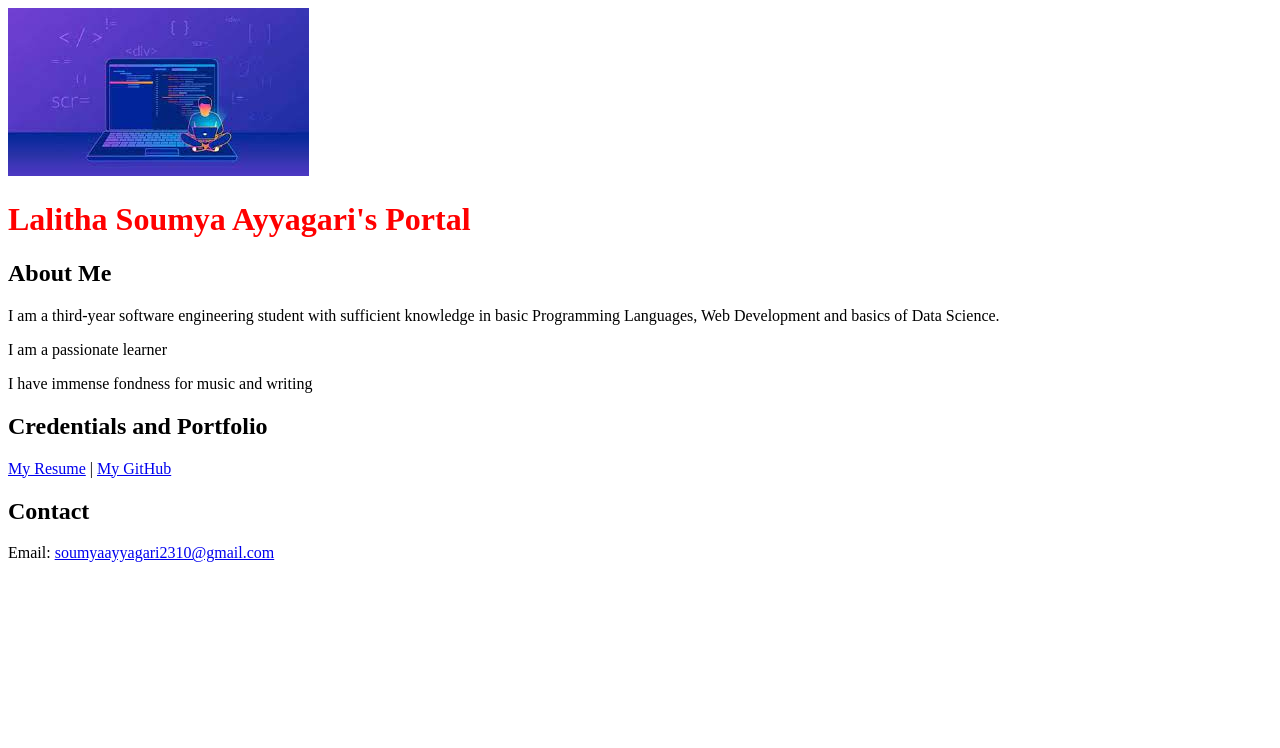
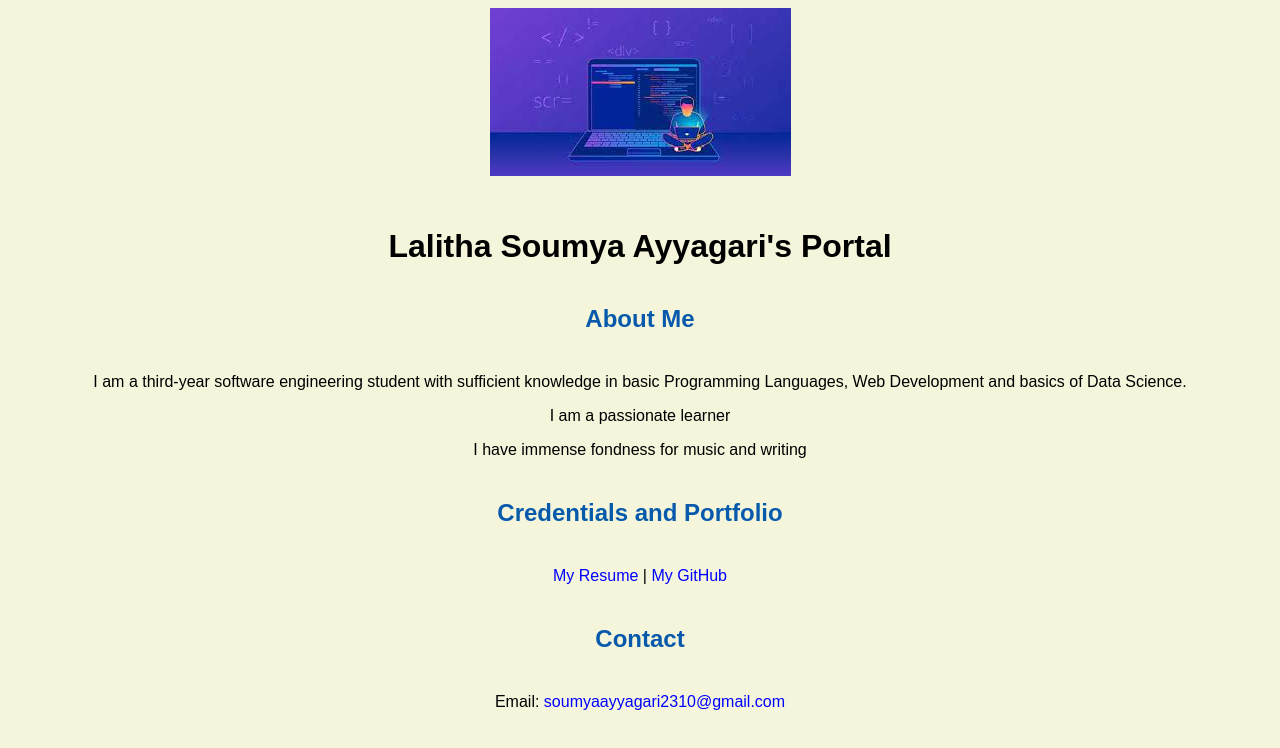
Before and after one commit to LalithaSoumyaAyyagari/beingzero-web-learn, a website: page frontend/html/home.html in a window 1280 px wide. Drawn offline with Linux system fonts and the light colour scheme; files whose address does not match are found by name.

Commit message:
CSS changed

```diff
--- a/frontend/css/site.css
+++ b/frontend/css/site.css
@@ -1,3 +1,28 @@
 h1 {
-    color : red;
+    margin-bottom: 0.5rem;
+    margin-top: 3rem;
 }
+
+h2 {
+    color: #075AAB;
+    margin-bottom: 2.5rem;
+    margin-top: 2.5rem;
+   }
+
+
+a {
+    color : blue;
+    text-decoration: none;
+}
+
+a:hover{
+    color:red;
+    text-decoration: none;
+}
+
+body {
+    background-color: beige;
+    color: #000;
+    font-family: Arial, Helvetica, sans-serif;
+    text-align: center;
+}
```
Also changed, not shown: frontend/html/googlePage.html (added).
